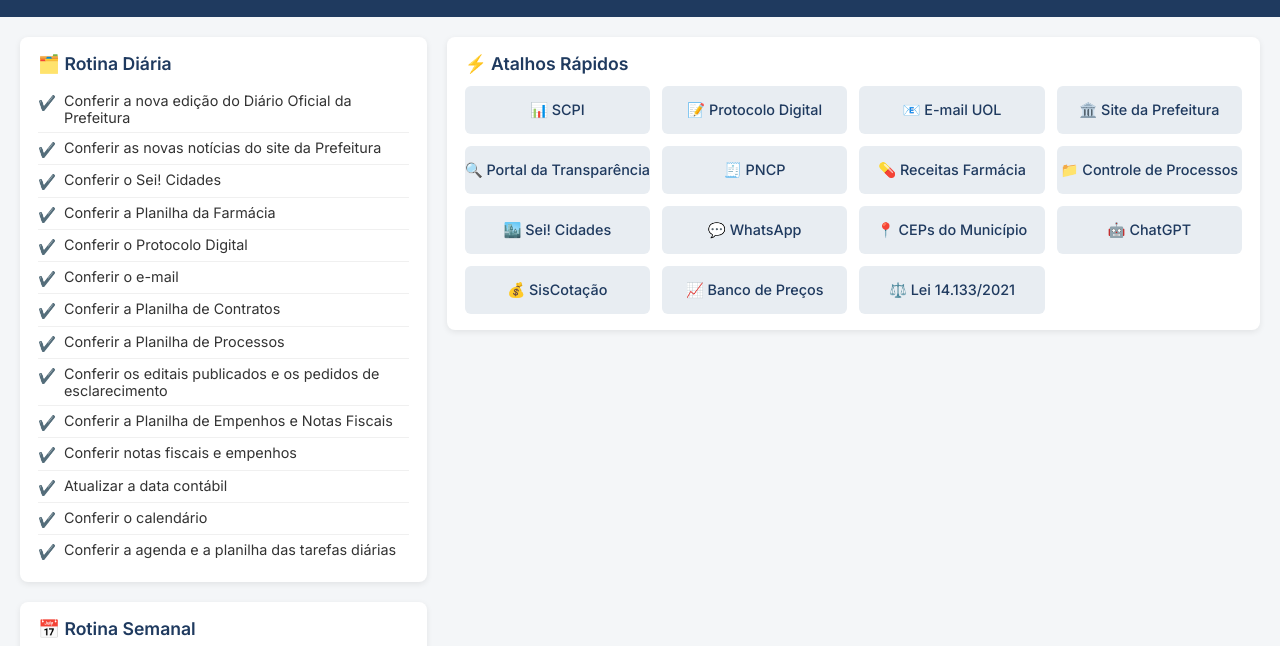
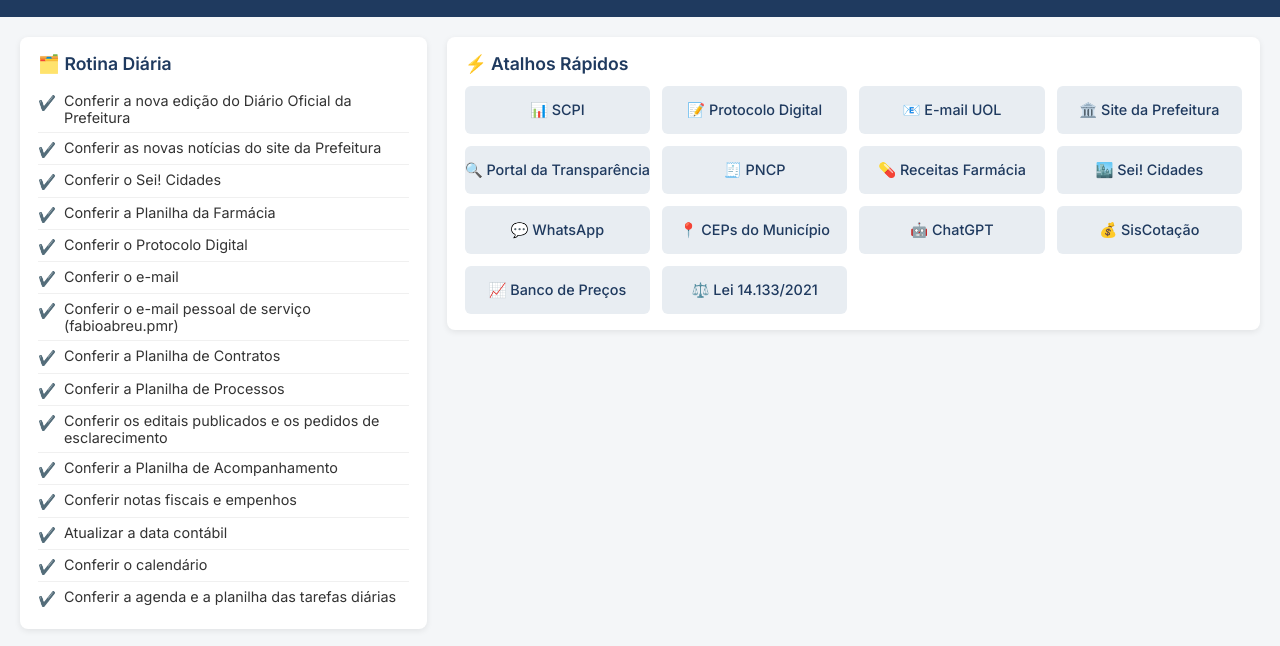
Before and after one commit to fabioab1/painel-administrativo, a plain HTML site: page index.html in a window 1280 px wide. Shown: the part 77-723 px from the top of the page. Drawn offline with Linux system fonts and the light colour scheme.

Commit message:
fix: corrige atalhos e rotina diária

```diff
--- a/index.html
+++ b/index.html
@@ -60,6 +60,10 @@
                     </li>
                     <li>
                         <span class="task-icon">✔️</span>
+                        Conferir o e-mail pessoal de serviço (fabioabreu.pmr)
+                    </li>
+                    <li>
+                        <span class="task-icon">✔️</span>
                         Conferir a Planilha de Contratos
                     </li>
                     <li>
@@ -72,7 +76,7 @@
                     </li>
                     <li>
                         <span class="task-icon">✔️</span>
-                        Conferir a Planilha de Empenhos e Notas Fiscais
+                        Conferir a Planilha de Acompanhamento
                     </li>
                     <li>
                         <span class="task-icon">✔️</span>
@@ -184,9 +188,8 @@
                         rel="noopener noreferrer" class="shortcut">🔍 Portal da Transparência</a>
                     <a href="https://pncp.gov.br/app/editais?q=&status=recebendo_proposta&pagina=1" target="_blank"
                         rel="noopener noreferrer" class="shortcut">🧾 PNCP</a>
-                    <a href="https://onedrive.live.com/:x:/g/personal/434F00670DA77F9D/EZ9klNmd_GxOkE8tiCgERqYBuGPl9e0qrqEc0vdNRvbnGA?resid=434F00670DA77F9D!sd994649ffc9d4e6c904f2d88280446a6&ithint=file%2Cxlsx&e=eRhBRT&migratedtospo=true&redeem=aHR0cHM6Ly8xZHJ2Lm1zL3gvYy80MzRmMDA2NzBkYTc3ZjlkL0VaOWtsTm1kX0d4T2tFOHRpQ2dFUnFZQnVHUGw5ZTBxcnFFYzB2ZE5SdmJuR0E_ZT1lUmhCUlQ"
+                    <a href="https://1drv.ms/x/c/715f3a0eeb459d9d/IQDMLoagR7dVRL0NFeqmNgg0AUGDvA1Vn74C5ccS6u4Runc?e=QLte88"
                         target="_blank" rel="noopener noreferrer" class="shortcut">💊 Receitas Farmácia</a>
-                    <a href="#" target="_blank" rel="noopener noreferrer" class="shortcut">📁 Controle de Processos</a>
                     <a href="https://cidades.sei.sp.gov.br/prudente/sip/login.php?sigla_orgao_sistema=RAPRUDENTE&sigla_sistema=SEI&infra_url=L3BydWRlbnRlL3NlaS8="
                         target="_blank" rel="noopener noreferrer" class="shortcut">🏙️ Sei! Cidades</a>
                     <a href="https://web.whatsapp.com/" target="_blank" rel="noopener noreferrer" class="shortcut">💬
```
